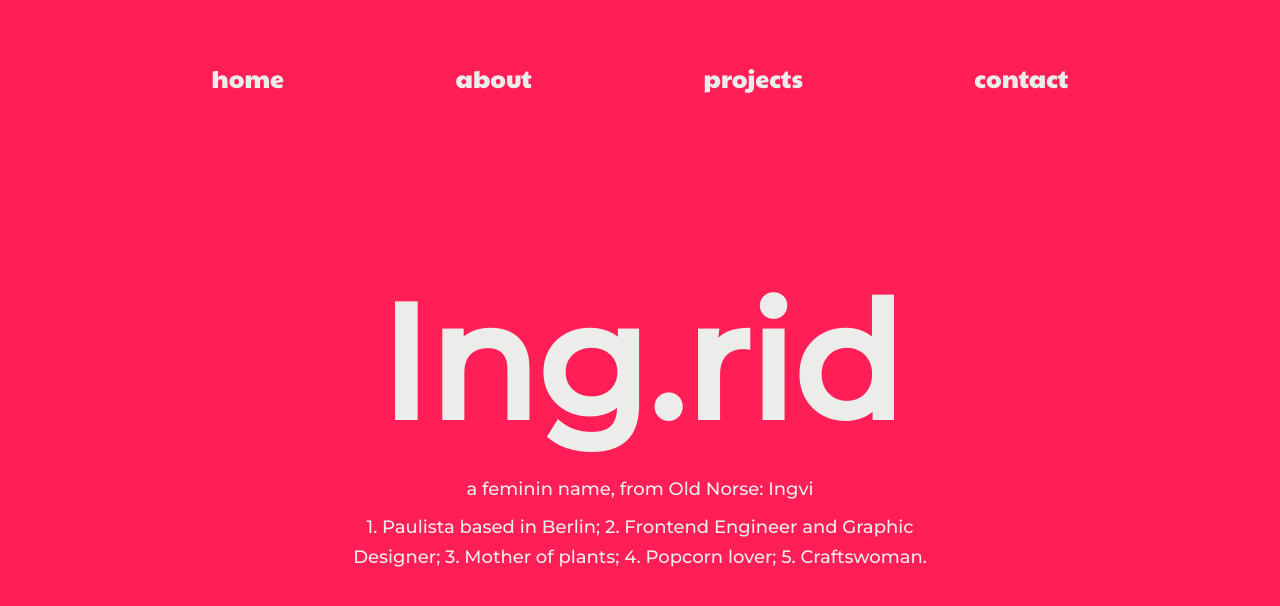
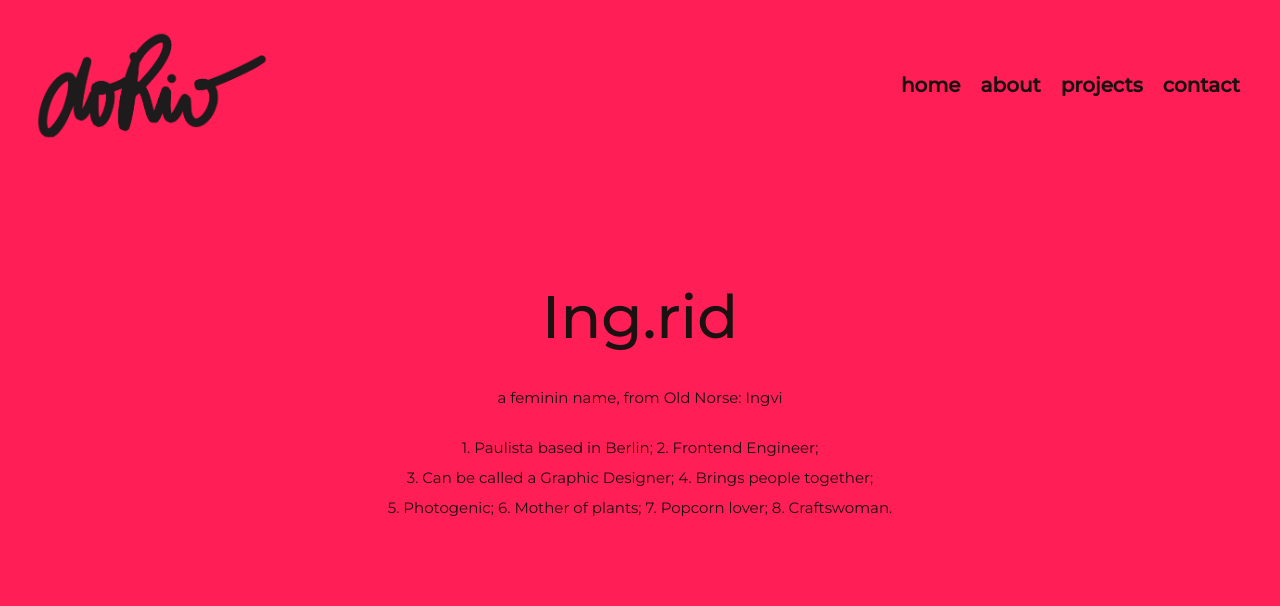
Before and after one commit to ingriddorioschulze/ingriddorioschulze.github.io, a React (Create React App) app: page / in a window 1280 px wide. Shown: the top 606 px of the page. Built offline with nearby package versions, Linux system fonts and the light colour scheme.

Commit message:
add new logo, change style and add content

```diff
--- a/public/index.html
+++ b/public/index.html
@@ -12,7 +12,7 @@
       rel="stylesheet"
     />
     <meta name="viewport" content="width=device-width, initial-scale=1" />
-    <title>Ingrid do Rio Schulze</title>
+    <title>do Rio | Ingrid do Rio Schulze</title>
   </head>
   <body>
     <noscript>You need to enable JavaScript to run this app.</noscript>
--- a/src/components/Header.jsx
+++ b/src/components/Header.jsx
@@ -19,41 +19,57 @@ const Container = styled.div`
   justify-content: center;
   align-content: center;
 `
-
 const StyledHeader = styled.div`
   display: flex;
-  justify-content: space-evenly;
-  align-content: center;
-  padding: 50px;
+  justify-content: space-between;
+  align-items: center;
+  padding: 30px;
 
   @media (max-width: ${({ theme: { breakpoints } }) => breakpoints.mb}) {
     display: flex;
     flex-direction: column;
   }
 `
+const Logo = styled.img`
+  width: 20%;
+`
+const Links = styled.div`
+  display: flex;
+  justify-content: space-evenly;
+  align-content: center;
+`
 
 const StyledLink = styled(NavLink)`
-  font-family: 'Paytone One';
-  font-size: 25px;
+  font-family: 'Montserrat';
+  font-size: 20px;
+  font-weight: 600;
   color: black;
   text-decoration: none;
   padding: 10px;
-  color: ${({ theme }) => theme.colors.desertStorm};
+  color: ${({ theme }) => theme.colors.liquorice};
   &:hover {
-    background-color: ${({ theme }) => theme.colors.mineShaft};
     color: ${({ theme }) => theme.colors.webOrange};
   }
 `
 
-function Header() {
+function Header(theme) {
   return (
     <Container>
       <Router>
         <StyledHeader>
-          <StyledLink to="/">home</StyledLink>
-          <StyledLink to="/about">about</StyledLink>
-          <StyledLink to="/projects">projects</StyledLink>
-          <StyledLink to="/contact">contact</StyledLink>
+          <Logo alt="logo" src="logo.png" />
+          <Links>
+            <StyledLink to="/">home</StyledLink>
+            <StyledLink activeStyle={{ color: '#FFA501' }} to="/about">
+              about
+            </StyledLink>
+            <StyledLink activeStyle={{ color: '#FFA501' }} to="/projects">
+              projects
+            </StyledLink>
+            <StyledLink activeStyle={{ color: '#FFA501' }} to="/contact">
+              contact
+            </StyledLink>
+          </Links>
         </StyledHeader>
         <Switch>
           <Route exact path="/" component={Home}></Route>
--- a/src/pages/About.jsx
+++ b/src/pages/About.jsx
@@ -14,7 +14,7 @@ const Container = styled.div`
     font-weight: 700;
     font-size: 35px;
     padding: 40px;
-    color: ${({ theme }) => theme.colors.desertStorm};
+    color: ${({ theme }) => theme.colors.liquorice};
   }
 
   .text {
@@ -24,7 +24,7 @@ const Container = styled.div`
     font-size: 18px;
     text-align: center;
     padding: 40px 200px 20px 200px;
-    color: ${({ theme }) => theme.colors.desertStorm};
+    color: ${({ theme }) => theme.colors.liquorice};
   }
 
   .me {
--- a/src/pages/Contact.jsx
+++ b/src/pages/Contact.jsx
@@ -8,29 +8,25 @@ const Container = styled.div`
   align-items: center;
   padding-top: 25px;
 
-  .title {
-    font-family: 'Montserrat';
-    font-weight: 700;
-    font-size: 35px;
-    padding: 40px;
-    color: ${({ theme }) => theme.colors.desertStorm};
-  }
-
   .text {
     font-family: 'Montserrat';
     font-weight: 400;
     font-size: 18px;
     text-align: center;
-    padding: 40px 200px 20px 200px;
-    color: ${({ theme }) => theme.colors.desertStorm};
+    color: ${({ theme }) => theme.colors.licorice};
   }
 `
 
 function Contact() {
   return (
     <Container>
-      <div className="title">CONTACT</div>
-      <div className="text"></div>
+      <div className="text">In case you want:</div>
+      <div className="text">
+        1. to say "Hey, what is going on?", 2. to give me plants, 3. to make a
+        project together,
+      </div>
+      <div className="text">you are in the correct place!</div>
+      <div>icones</div>
     </Container>
   )
 }
--- a/src/pages/Home.jsx
+++ b/src/pages/Home.jsx
@@ -11,22 +11,32 @@ const Container = styled.div`
   .name {
     width: 600px;
     font-family: 'Montserrat';
-    font-weight: 700;
-    font-size: 10rem;
+    font-weight: 500;
+    font-size: 60px;
     padding: 10px;
-    color: ${({ theme }) => theme.colors.desertStorm};
+    color: ${({ theme }) => theme.colors.liquorice};
+    text-align: center;
+  }
+
+  .subtitle {
+    width: 600px;
+    padding: 20px;
+    font-family: 'Montserrat';
+    font-weight: 400;
+    font-size: 15px;
+    color: ${({ theme }) => theme.colors.liquorice};
+    line-height: 30px;
     text-align: center;
   }
 
   .description {
     width: 600px;
     font-family: 'Montserrat';
-    font-weight: 500;
-    font-size: 18px;
-    padding: 4px;
-    color: ${({ theme }) => theme.colors.desertStorm};
+    font-weight: 400;
+    font-size: 15px;
+    color: ${({ theme }) => theme.colors.liquorice};
+    line-height: 30px;
     text-align: center;
-    line-height: 30px;
   }
 `
 
@@ -34,10 +44,15 @@ function Home() {
   return (
     <Container>
       <div className="name">Ing.rid</div>
-      <div className="description">a feminin name, from Old Norse: Ingvi</div>
+      <div className="subtitle">a feminin name, from Old Norse: Ingvi</div>
       <div className="description">
-        1. Paulista based in Berlin; 2. Frontend Engineer and Graphic Designer;
-        3. Mother of plants; 4. Popcorn lover; 5. Craftswoman.
+        1. Paulista based in Berlin; 2. Frontend Engineer;
+      </div>
+      <div className="description">
+        3. Can be called a Graphic Designer; 4. Brings people together;
+      </div>
+      <div className="description">
+        5. Photogenic; 6. Mother of plants; 7. Popcorn lover; 8. Craftswoman.
       </div>
     </Container>
   )
--- a/src/pages/Projects.jsx
+++ b/src/pages/Projects.jsx
@@ -89,6 +89,8 @@ function Projects() {
         <a
           class="project-link"
           href="https://github.com/ingriddorioschulze/survivor"
+          target="_blank"
+          rel="noopener noreferrer"
         >
           <div className="card">
             <div className="name">Survivor</div>
@@ -101,6 +103,8 @@ function Projects() {
         <a
           class="project-link"
           href="https://github.com/ingriddorioschulze/retrato"
+          target="_blank"
+          rel="noopener noreferrer"
         >
           <div className="card">
             <div className="name">Retrato</div>
@@ -113,6 +117,8 @@ function Projects() {
         <a
           class="project-link"
           href="https://github.com/ingriddorioschulze/futurama-quotes"
+          target="_blank"
+          rel="noopener noreferrer"
         >
           <div className="card">
             <div className="name">Futurama Quotes</div>
@@ -125,6 +131,8 @@ function Projects() {
         <a
           class="project-link"
           href="https://github.com/ingriddorioschulze/popforpopcornlovers"
+          target="_blank"
+          rel="noopener noreferrer"
         >
           <div className="card">
             <div className="name">POP for Popcorn Lovers</div>
--- a/src/theme.js
+++ b/src/theme.js
@@ -4,6 +4,7 @@ const theme = {
     radicalRed: '#FF1E56',
     desertStorm: '#ECECEB',
     webOrange: '#FFA501',
+    liquorice: '#1a1110',
   },
 
   breakpoints: {
```
Also changed, not shown: public/logo.png (added).
